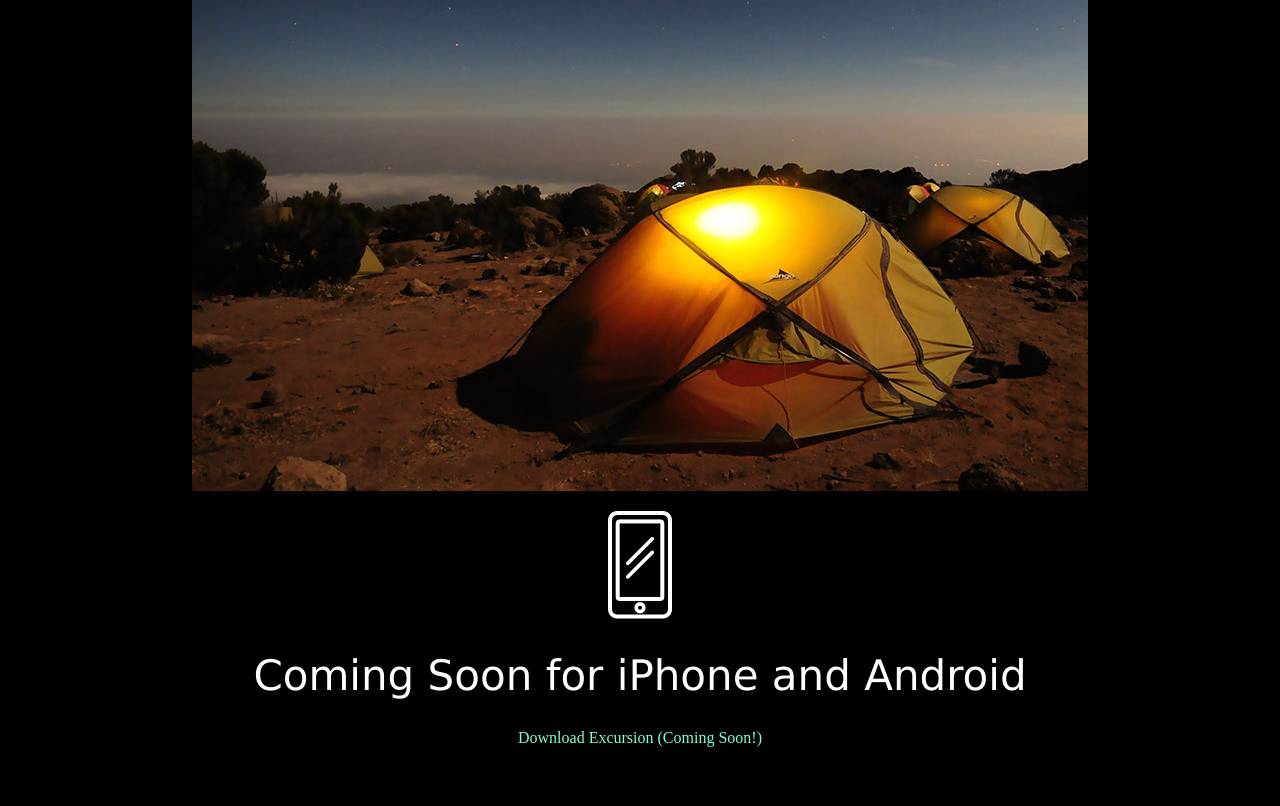
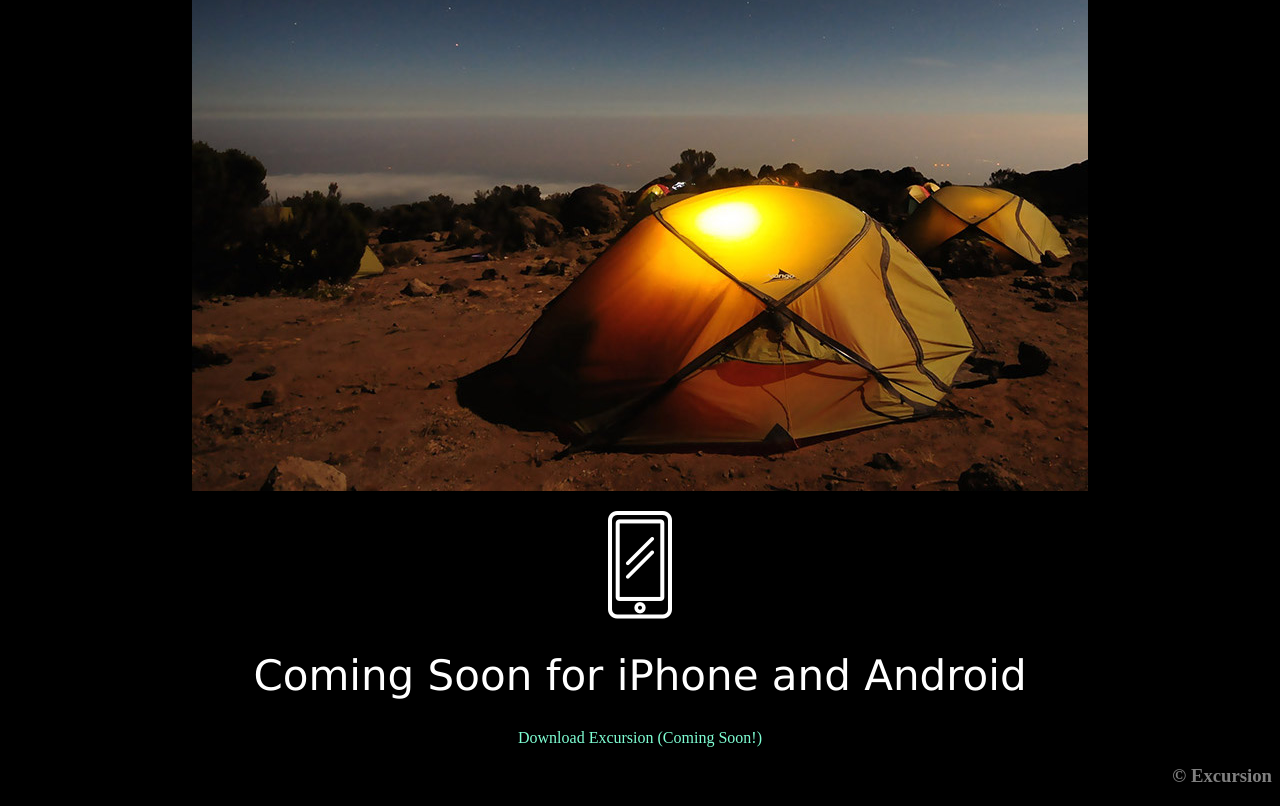
Before and after one commit to jmo001/excursion, a plain HTML site: page index.html in a window 1280 px wide. Shown: the part 499-1305 px from the top of the page. Before the commit the page ends 1262 px from the top, so only its background shows below. Drawn offline with Linux system fonts and the light colour scheme.

Commit message:
Complete

```diff
--- a/index.html
+++ b/index.html
@@ -28,5 +28,8 @@
       <p class="Para3">Download Excursion (Coming Soon!)</p>
     </div>
 
+    <div class="Sec4">
+      <h3>© Excursion</h3>
+    </div>
   </body>
 </html>
--- a/resources/css/style.css
+++ b/resources/css/style.css
@@ -40,3 +40,8 @@ p.Para3{
   color: aquamarine;
   font-size: 16px;
 }
+
+h3{
+color: gray;
+text-align: right;
+}
```
